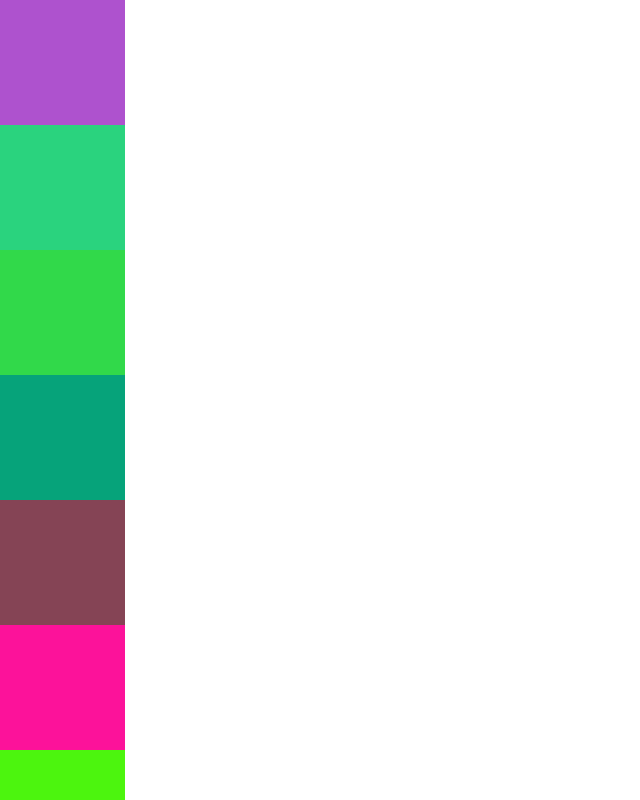
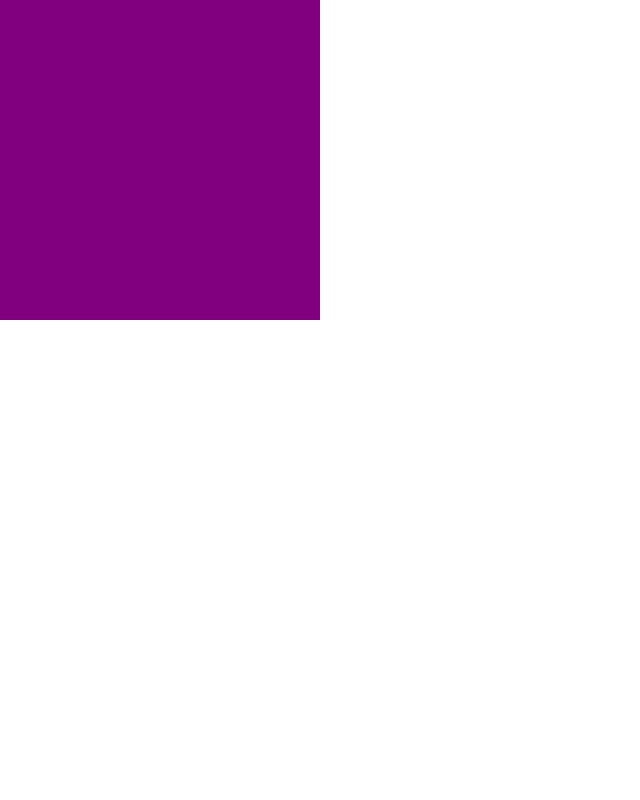
Before and after one commit to Proclus01/color-boxes, a React (Create React App) app: page / in a window 1280 px wide. Shown: the top 800 px of the page, without its empty margins (0-640 px from the left). Built offline with nearby package versions, Linux system fonts and the light colour scheme.

Commit message:
refactor to place state inside child component, since I cannot iterate over properties I cannot explicitly name

```diff
--- /dev/null
+++ b/src/ColorBox.css
@@ -0,0 +1,4 @@
+.Box {
+    height: 20em;
+    width: 20em;
+}
--- a/src/ColorBox.js
+++ b/src/ColorBox.js
@@ -1,15 +1,33 @@
 import React, { Component } from 'react';
+import './ColorBox.css';
 
 class ColorBox extends Component {
+    static defaultProps = {
+        allColors: ['purple', 'magenta', 'lilac', 'pink']
+    }
+
+    constructor(props) {
+        super(props);
+        this.state = { color: 'purple' };
+
+        this.handleClick = this.handleClick.bind(this);
+    }
+
+    rng() {
+        return Math.floor(Math.random() * 256);
+    }
+
+    handleClick(event) {
+
+    }
 
     render() {
         return (
-            <div style={{
-                backgroundColor: `${this.props.color}`,
-                width: "125px",
-                height: "125px",
-                display: "flex"
-            }}>
+            <div
+                className="Box"
+                style={{backgroundColor: this.state.color}}
+                onClick={this.handleClick}
+            >
 
             </div>
         );
--- a/src/ColorsContainer.css
+++ b/src/ColorsContainer.css
@@ -1,4 +1,6 @@
 .colorsContainer {
-    width: 750px;
-    height: 375px;
+    width: 900px;
+    height: 500px;
+    display: flex;
+    flex-wrap: wrap;
 }
--- a/src/ColorsContainer.js
+++ b/src/ColorsContainer.js
@@ -2,57 +2,11 @@ import React, { Component } from 'react';
 import ColorBox from './ColorBox.js';
 
 class ColorsContainer extends Component {
-    constructor(props) {
-        super(props);
-
-        this.handleClick = this.handleClick.bind(this);
-
-        this.state = {
-            color1: this.makeRGB(),
-            color2: this.makeRGB(),
-            color3: this.makeRGB(),
-            color4: this.makeRGB(),
-            color5: this.makeRGB(),
-            color6: this.makeRGB(),
-            color7: this.makeRGB(),
-            color8: this.makeRGB(),
-            color9: this.makeRGB(),
-            color10: this.makeRGB(),
-            color11: this.makeRGB(),
-            color12: this.makeRGB(),
-            color13: this.makeRGB(),
-            color14: this.makeRGB(),
-            color15: this.makeRGB(),
-            color16: this.makeRGB(),
-            color17: this.makeRGB(),
-            color18: this.makeRGB()
-        }
-    }
-
-    rng() {
-        return Math.floor(Math.random() * 256);
-    }
-
-    makeRGB() {
-        const red = this.rng();
-        const green = this.rng();
-        const blue = this.rng();
-
-        return `rgb(${red}, ${green}, ${blue})`;
-    }
-
-    handleClick(event) {
-        return this.makeRGB();
-    }
 
     render() {
         return (
-            <div className="colorsContainer">
-                {
-                    Object.keys(this.state).map(
-                        key => ( <ColorBox key={key} color={this.state[key]} /> )
-                    )
-                }
+            <div className="colorsContainer flexContainer">
+                <ColorBox />
             </div>
         );
     }
```
